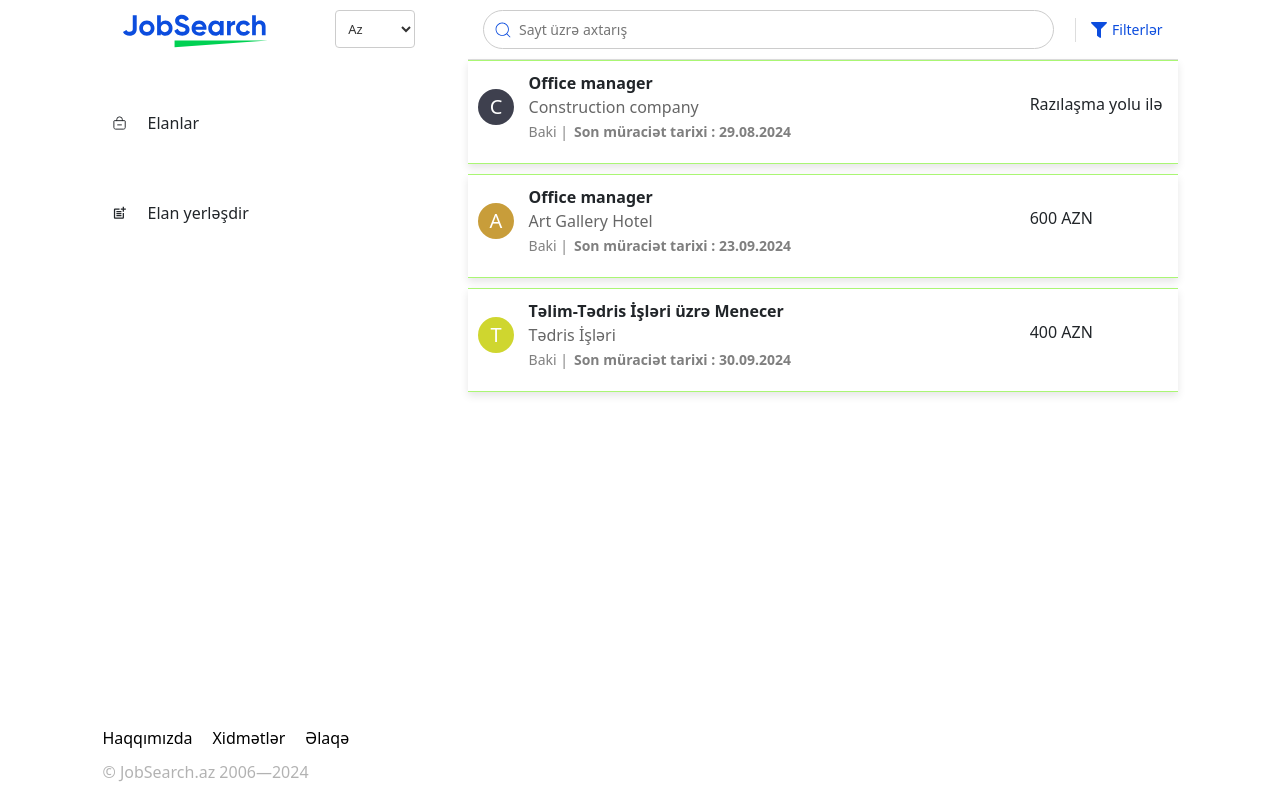
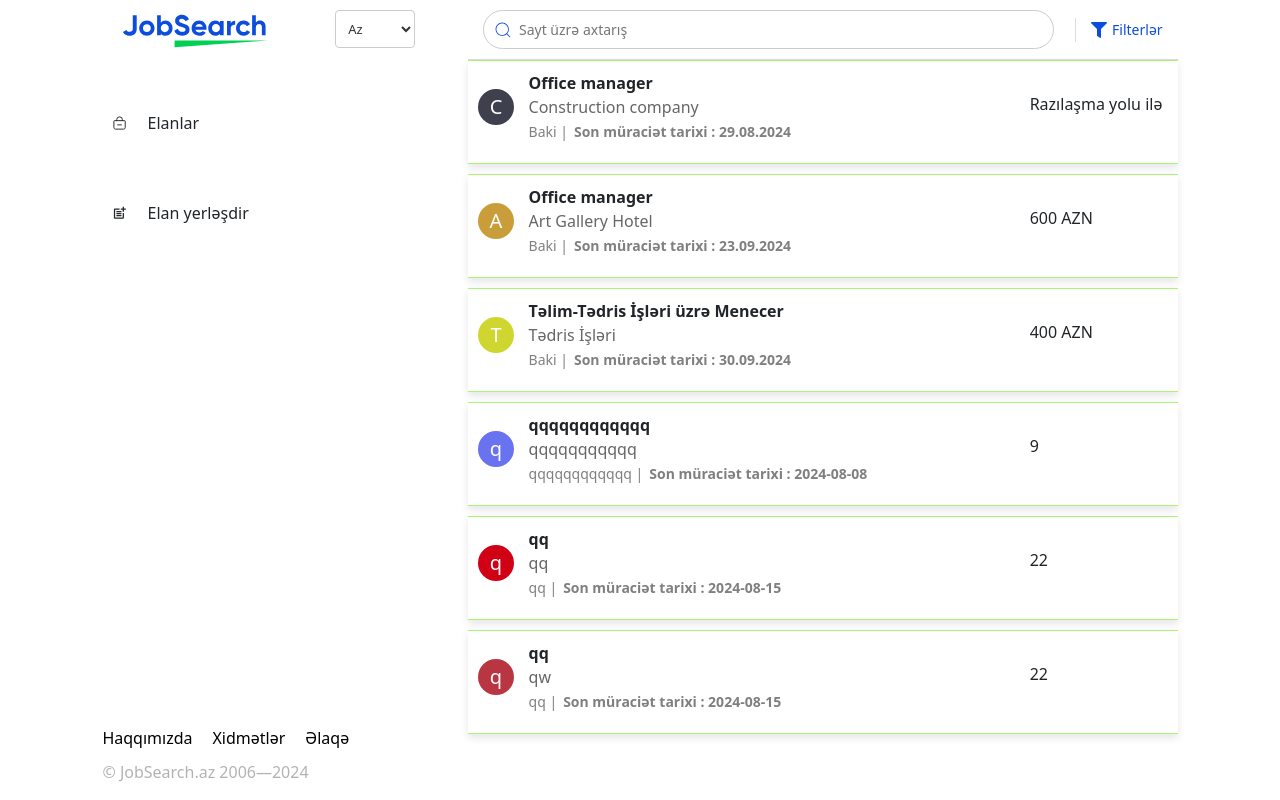
Before and after one commit to sonabnd/Vacancy-Site--FinalProject, a React (Vite) app: page / in a window 1280 px wide. Built offline with nearby package versions, Linux system fonts and the light colour scheme; data requests are answered from the project's data file.

Commit message:
postmodal

```diff
--- a/src/components/HomepageCard.jsx
+++ b/src/components/HomepageCard.jsx
@@ -1,7 +1,9 @@
 import { useEffect, useState } from "react";
 
 const HomepageCard = ({ post }) => {
+
   const [randomColor, setRandomColor] = useState('')
+
   useEffect(()=>{
     const getRandomColor = () => {
       const letters = '0123456789ABCDEF';
@@ -13,6 +15,8 @@ const HomepageCard = ({ post }) => {
     };
     setRandomColor(getRandomColor());
   }, [])
+
+
   return (
     <>
       <div className="advertisement-loqo" style={{backgroundColor : randomColor}}>{post.company.slice(0,1)}</div>
--- a/src/components/SearchFilter.jsx
+++ b/src/components/SearchFilter.jsx
@@ -1,10 +1,9 @@
-import { useContext, useEffect, useState } from "react";
+import { useContext, useEffect } from "react";
 import "../css/SearchFilter.css";
 import { CiSearch } from "react-icons/ci";
 import { FaFilter } from "react-icons/fa";
 import Context from "../context/context";
 import { IoMdClose } from "react-icons/io";
-import { RiFontSize } from "react-icons/ri";
 
 const SearchFilter = () => {
   const { searchInput, setSearchInput,postCard,setPostCard,filterContainer, showHideFilter,originalPostCard,setOriginalPostCard } = useContext(Context);
--- a/src/db.json
+++ b/src/db.json
@@ -1,47 +1,86 @@
 {
-    "advertisement" : [
+    "advertisement": [
         {
-            "id" : 1,
-            "company" : "Construction company",
-            "category" : "other",
-            "position" : "Office manager",
-            "location" : "Baki",
-            "salary" : "Razılaşma yolu ilə",
-            "age" : "25",
-            "education" : "Financial",
-            "work-experience" : "1",
-            "deadline" : "29.08.2024",
-            "job-time" : "full-time",
-            "requirements" : "Knowledge of construction normative documents: AzDTN, SNIP, BS, EN, ASHRAE, SMACNA, NFPA, BIM. Language skills: Azerbaijani language - fluent; English - good. Computer skills: MS Office, AutoCAD, Revit. High communication and teamwork skills, always development-oriented. ",
-            "job-information" : "In the early stages of projects, to conduct a detailed search, conduct site analysis, provide a preliminary design approach. Receive design information, analyze it, submit a report to the management with recommendations on its compliance with needs and goals. To check the design information in terms of compliance with aesthetic, technical and environmental requirements and to direct the Designers to these requirements. To ensure the preparation of design information in accordance with the requirements of the legislation of the Republic of Azerbaijan, normative documents on urban planning and construction, as well as predetermined international standards. Determine initial specifications, material classifications, design quality level.Acting as a member of the team and managing the parties involved in the design process. To give appropriate advice on setting design periods and check the compliance of the Work Schedule with the scope of work related to the design at all stages"
+            "id": 1,
+            "company": "Construction company",
+            "category": "other",
+            "position": "Office manager",
+            "location": "Baki",
+            "salary": "Razılaşma yolu ilə",
+            "age": "25",
+            "education": "Financial",
+            "work-experience": "1",
+            "deadline": "29.08.2024",
+            "job-time": "full-time",
+            "requirements": "Knowledge of construction normative documents: AzDTN, SNIP, BS, EN, ASHRAE, SMACNA, NFPA, BIM. Language skills: Azerbaijani language - fluent; English - good. Computer skills: MS Office, AutoCAD, Revit. High communication and teamwork skills, always development-oriented. ",
+            "job-information": "In the early stages of projects, to conduct a detailed search, conduct site analysis, provide a preliminary design approach. Receive design information, analyze it, submit a report to the management with recommendations on its compliance with needs and goals. To check the design information in terms of compliance with aesthetic, technical and environmental requirements and to direct the Designers to these requirements. To ensure the preparation of design information in accordance with the requirements of the legislation of the Republic of Azerbaijan, normative documents on urban planning and construction, as well as predetermined international standards. Determine initial specifications, material classifications, design quality level.Acting as a member of the team and managing the parties involved in the design process. To give appropriate advice on setting design periods and check the compliance of the Work Schedule with the scope of work related to the design at all stages"
         },
         {
-            "id" : 2,
-            "company" : "Art Gallery Hotel",
-            "category" : "other",
-            "position" : "Office manager",
-            "location" : "Baki",
-            "salary" : "600 AZN",
-            "work-experience" : "1",
-            "deadline" : "23.09.2024",
-            "job-time" : "full-time",
-            "requirements" : "Knowledge of construction normative documents: AzDTN, SNIP, BS, EN, ASHRAE, SMACNA, NFPA, BIM. Language skills: Azerbaijani language - fluent; English - good. Computer skills: MS Office, AutoCAD, Revit. High communication and teamwork skills, always development-oriented. ",
-            "job-information" : "In the early stages of projects, to conduct a detailed search, conduct site analysis, provide a preliminary design approach. Receive design information, analyze it, submit a report to the management with recommendations on its compliance with needs and goals. To check the design information in terms of compliance with aesthetic, technical and environmental requirements and to direct the Designers to these requirements. To ensure the preparation of design information in accordance with the requirements of the legislation of the Republic of Azerbaijan, normative documents on urban planning and construction, as well as predetermined international standards. Determine initial specifications, material classifications, design quality level.Acting as a member of the team and managing the parties involved in the design process. To give appropriate advice on setting design periods and check the compliance of the Work Schedule with the scope of work related to the design at all stages"
+            "id": 2,
+            "company": "Art Gallery Hotel",
+            "category": "other",
+            "position": "Office manager",
+            "location": "Baki",
+            "salary": "600 AZN",
+            "work-experience": "1",
+            "deadline": "23.09.2024",
+            "job-time": "full-time",
+            "requirements": "Knowledge of construction normative documents: AzDTN, SNIP, BS, EN, ASHRAE, SMACNA, NFPA, BIM. Language skills: Azerbaijani language - fluent; English - good. Computer skills: MS Office, AutoCAD, Revit. High communication and teamwork skills, always development-oriented. ",
+            "job-information": "In the early stages of projects, to conduct a detailed search, conduct site analysis, provide a preliminary design approach. Receive design information, analyze it, submit a report to the management with recommendations on its compliance with needs and goals. To check the design information in terms of compliance with aesthetic, technical and environmental requirements and to direct the Designers to these requirements. To ensure the preparation of design information in accordance with the requirements of the legislation of the Republic of Azerbaijan, normative documents on urban planning and construction, as well as predetermined international standards. Determine initial specifications, material classifications, design quality level.Acting as a member of the team and managing the parties involved in the design process. To give appropriate advice on setting design periods and check the compliance of the Work Schedule with the scope of work related to the design at all stages"
         },
         {
-            "id" : 3,
-            "company" : "Tədris İşləri",
-            "category" : "other",
-            "position" : "Təlim-Tədris İşləri üzrə Menecer",
-            "location" : "Baki",
-            "salary" : "400 AZN",
-            "age" : "25",
-            "education" : "Financial",
-            "work-experience" : "1",
-            "deadline" : "30.09.2024",
-            "job-time" : "full-time",
-            "requirements" : "Knowledge of construction normative documents: AzDTN, SNIP, BS, EN, ASHRAE, SMACNA, NFPA, BIM. Language skills: Azerbaijani language - fluent; English - good. Computer skills: MS Office, AutoCAD, Revit. High communication and teamwork skills, always development-oriented. ",
-            "job-information" : "In the early stages of projects, to conduct a detailed search, conduct site analysis, provide a preliminary design approach. Receive design information, analyze it, submit a report to the management with recommendations on its compliance with needs and goals. To check the design information in terms of compliance with aesthetic, technical and environmental requirements and to direct the Designers to these requirements. To ensure the preparation of design information in accordance with the requirements of the legislation of the Republic of Azerbaijan, normative documents on urban planning and construction, as well as predetermined international standards. Determine initial specifications, material classifications, design quality level.Acting as a member of the team and managing the parties involved in the design process. To give appropriate advice on setting design periods and check the compliance of the Work Schedule with the scope of work related to the design at all stages"
+            "id": 3,
+            "company": "Tədris İşləri",
+            "category": "other",
+            "position": "Təlim-Tədris İşləri üzrə Menecer",
+            "location": "Baki",
+            "salary": "400 AZN",
+            "age": "25",
+            "education": "Financial",
+            "work-experience": "1",
+            "deadline": "30.09.2024",
+            "job-time": "full-time",
+            "requirements": "Knowledge of construction normative documents: AzDTN, SNIP, BS, EN, ASHRAE, SMACNA, NFPA, BIM. Language skills: Azerbaijani language - fluent; English - good. Computer skills: MS Office, AutoCAD, Revit. High communication and teamwork skills, always development-oriented. ",
+            "job-information": "In the early stages of projects, to conduct a detailed search, conduct site analysis, provide a preliminary design approach. Receive design information, analyze it, submit a report to the management with recommendations on its compliance with needs and goals. To check the design information in terms of compliance with aesthetic, technical and environmental requirements and to direct the Designers to these requirements. To ensure the preparation of design information in accordance with the requirements of the legislation of the Republic of Azerbaijan, normative documents on urban planning and construction, as well as predetermined international standards. Determine initial specifications, material classifications, design quality level.Acting as a member of the team and managing the parties involved in the design process. To give appropriate advice on setting design periods and check the compliance of the Work Schedule with the scope of work related to the design at all stages"
+        },
+        {
+            "id": "1085",
+            "company": "qqqqqqqqqqq",
+            "category": "qqqqqqqqqqqqqq",
+            "position": "qqqqqqqqqqqq",
+            "location": "qqqqqqqqqqqq",
+            "salary": "9",
+            "workExperience": "2",
+            "deadline": "2024-08-08",
+            "jobTime": "qqqqqqqqq",
+            "requirement": "dfghjk",
+            "jobInformation": "fgbhnjm,"
+        },
+        {
+            "id": "4878",
+            "company": "qq",
+            "category": "qq",
+            "position": "qq",
+            "location": "qq",
+            "salary": "22",
+            "workExperience": "2",
+            "deadline": "2024-08-15",
+            "jobTime": "qq",
+            "requirement": "2",
+            "jobInformation": "2"
+        },
+        {
+            "id": "4197",
+            "company": "qw",
+            "category": "qq",
+            "position": "qq",
+            "location": "qq",
+            "salary": "22",
+            "workExperience": "2",
+            "deadline": "2024-08-15",
+            "jobTime": "qq",
+            "requirement": "2",
+            "jobInformation": "3"
         }
     ]
 }
```
Also changed, not shown: src/App.jsx (+17 -3 lines), src/components/Homepage.jsx (+15 -15 lines), src/components/PostModal.jsx (+63 -56 lines), src/pages/Apply.jsx (+10 -15 lines).
